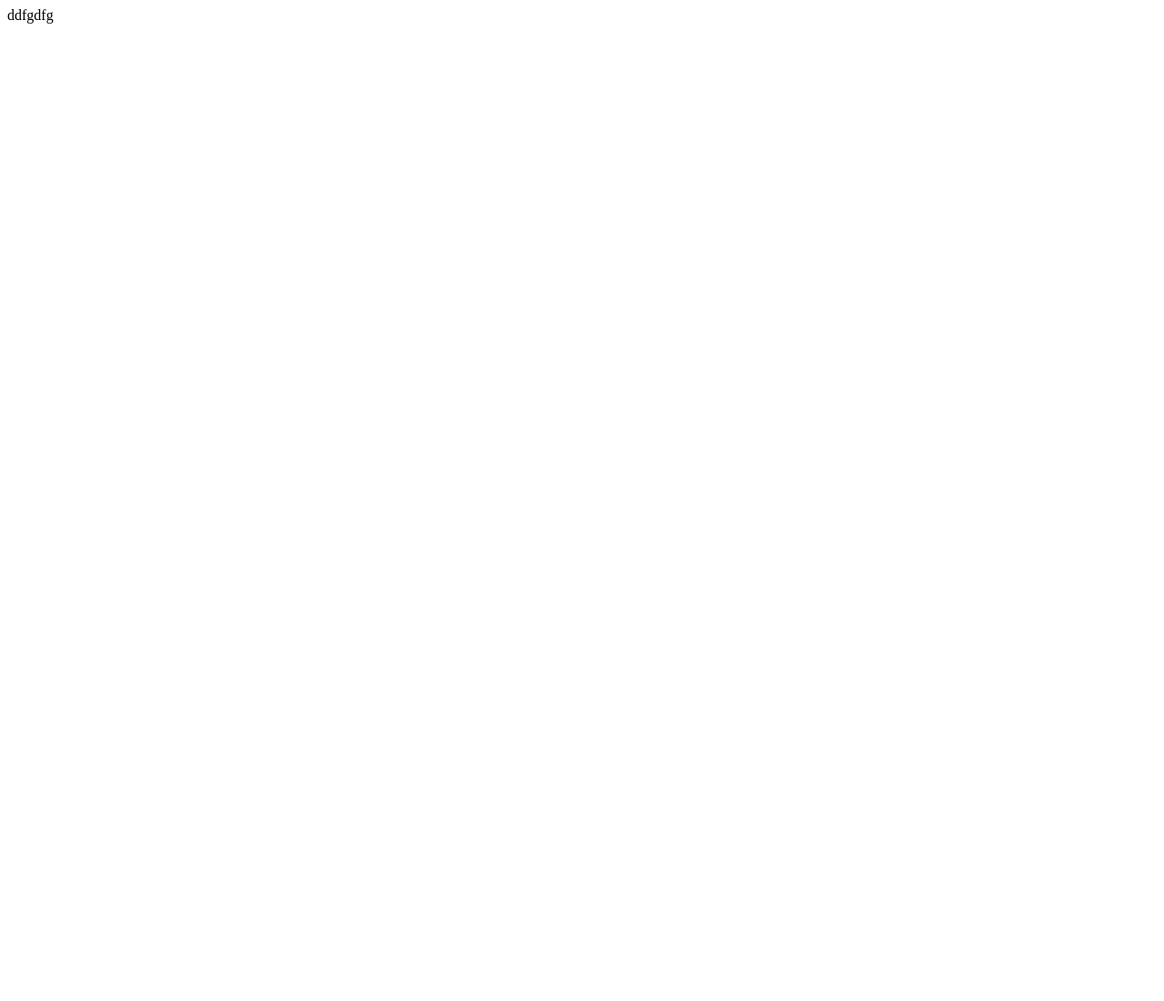
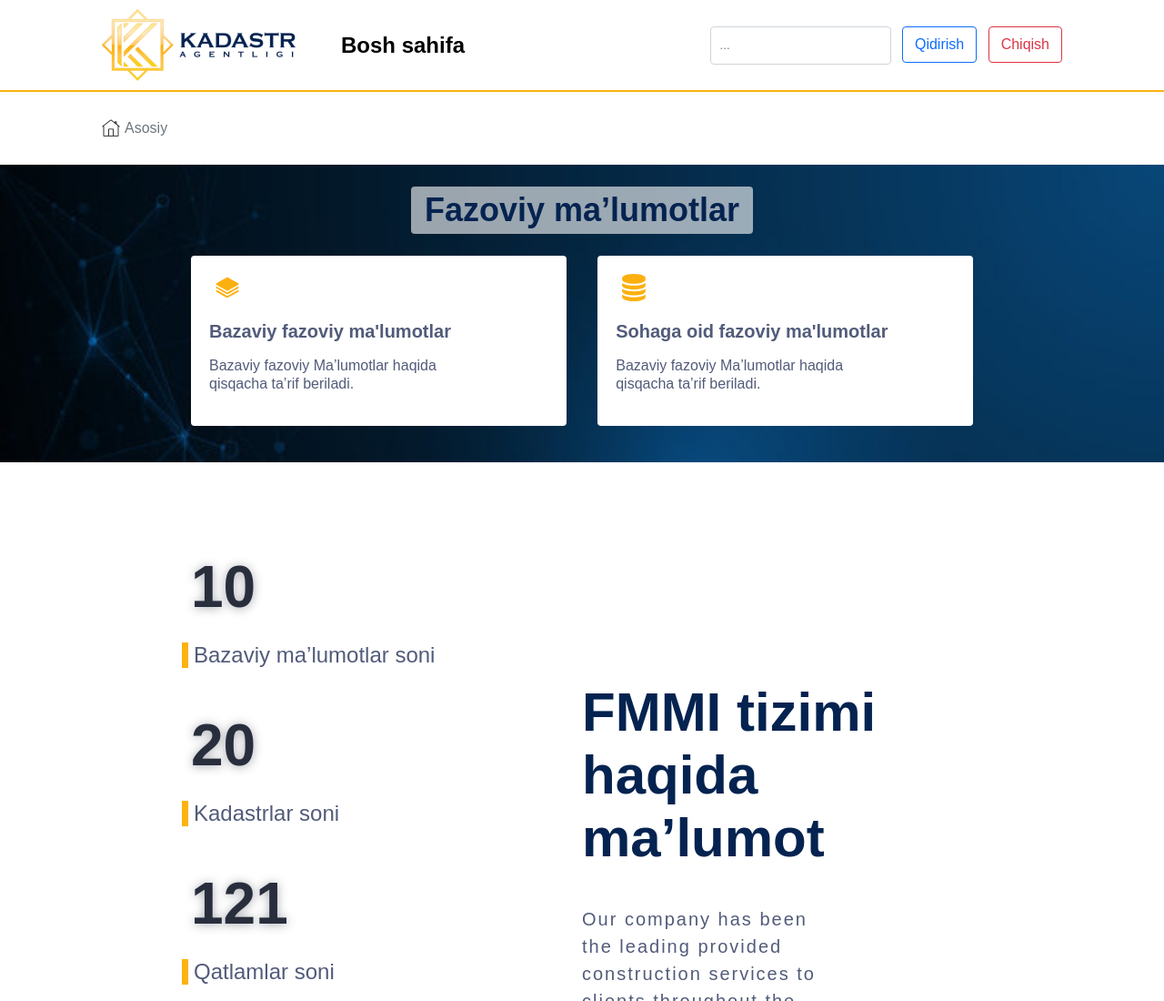
Before and after one commit to TukhtayevaRoziya/cadastre_agent, a plain HTML site: page index.html in a window 1280 px wide. Shown: the top 1100 px of the page at 91% size. Before the commit the page ends 800 px from the top, so only its background shows below. Drawn offline with Linux system fonts and the light colour scheme.

Commit message:
home almost done

```diff
--- a/index.html
+++ b/index.html
@@ -1,11 +1,106 @@
 <!DOCTYPE html>
 <html lang="en">
-<head>
-    <meta charset="UTF-8">
-    <meta name="viewport" content="width=device-width, initial-scale=1.0">
+  <head>
+    <meta charset="UTF-8" />
+    <meta name="viewport" content="width=device-width, initial-scale=1.0" />
     <title>Kadastr Agent</title>
-</head>
-<body>
-    ddfgdfg
-</body>
+    <link rel="stylesheet" href="style.css" />
+  </head>
+  <body>
+    <div class="header">
+      <div class="logo">
+        <img src="./assets/logo.png" alt="" />
+        <h1>Bosh sahifa</h1>
+      </div>
+      <div class="btn_group">
+        <input type="text" placeholder="..." />
+        <button class="btn_group_1">Qidirish</button>
+        <button>Chiqish</button>
+      </div>
+    </div>
+    <div class="breadcrumb">
+      <svg
+        xmlns="http://www.w3.org/2000/svg"
+        x="0px"
+        y="0px"
+        width="100"
+        height="100"
+        viewBox="0 0 50 50"
+      >
+        <path
+          d="M 24.962891 1.0546875 A 1.0001 1.0001 0 0 0 24.384766 1.2636719 L 1.3847656 19.210938 A 1.0005659 1.0005659 0 0 0 2.6152344 20.789062 L 4 19.708984 L 4 46 A 1.0001 1.0001 0 0 0 5 47 L 18.832031 47 A 1.0001 1.0001 0 0 0 19.158203 47 L 30.832031 47 A 1.0001 1.0001 0 0 0 31.158203 47 L 45 47 A 1.0001 1.0001 0 0 0 46 46 L 46 19.708984 L 47.384766 20.789062 A 1.0005657 1.0005657 0 1 0 48.615234 19.210938 L 41 13.269531 L 41 6 L 35 6 L 35 8.5859375 L 25.615234 1.2636719 A 1.0001 1.0001 0 0 0 24.962891 1.0546875 z M 25 3.3222656 L 44 18.148438 L 44 45 L 32 45 L 32 26 L 18 26 L 18 45 L 6 45 L 6 18.148438 L 25 3.3222656 z M 37 8 L 39 8 L 39 11.708984 L 37 10.146484 L 37 8 z M 20 28 L 30 28 L 30 45 L 20 45 L 20 28 z"
+        ></path>
+      </svg>
+      <h1>Asosiy</h1>
+    </div>
+    <div class="img_block">
+        <h1>Fazoviy ma’lumotlar</h1>
+        <div class="img_block_box_b">
+            <div class="img_block_box">
+                <svg clip-rule="evenodd" fill-rule="evenodd" stroke-linejoin="round" stroke-miterlimit="2" viewBox="0 0 24 24" xmlns="http://www.w3.org/2000/svg"><path d="m2.394 15.759s7.554 4.246 9.09 5.109c.165.093.333.132.492.132.178 0 .344-.049.484-.127 1.546-.863 9.155-5.113 9.155-5.113.246-.138.385-.393.385-.656 0-.566-.614-.934-1.116-.654 0 0-7.052 3.958-8.539 4.77-.211.115-.444.161-.722.006-1.649-.928-8.494-4.775-8.494-4.775-.502-.282-1.117.085-1.117.653 0 .262.137.517.382.655zm0-3.113s7.554 4.246 9.09 5.109c.165.093.333.132.492.132.178 0 .344-.049.484-.127 1.546-.863 9.155-5.113 9.155-5.113.246-.138.385-.393.385-.656 0-.566-.614-.934-1.116-.654 0 0-7.052 3.958-8.539 4.77-.211.115-.444.161-.722.006-1.649-.928-8.494-4.775-8.494-4.775-.502-.282-1.117.085-1.117.653 0 .262.137.517.382.655zm10.271-9.455c-.246-.128-.471-.191-.692-.191-.223 0-.443.065-.675.191l-8.884 5.005c-.276.183-.414.444-.414.698 0 .256.139.505.414.664l8.884 5.006c.221.133.447.203.678.203.223 0 .452-.065.689-.203l8.884-5.006c.295-.166.451-.421.451-.68 0-.25-.145-.503-.451-.682z" fill-rule="nonzero"/></svg>
+                <h2>Bazaviy fazoviy ma'lumotlar</h2>
+                <p>Bazaviy fazoviy Ma’lumotlar haqida qisqacha ta’rif beriladi.
+                </p>
+            </div>
+            <div class="img_block_box">
+                <?xml version="1.0" ?><svg height="1792" viewBox="0 0 1792 1792" width="1792" xmlns="http://www.w3.org/2000/svg"><path d="M896 768q237 0 443-43t325-127v170q0 69-103 128t-280 93.5-385 34.5-385-34.5-280-93.5-103-128v-170q119 84 325 127t443 43zm0 768q237 0 443-43t325-127v170q0 69-103 128t-280 93.5-385 34.5-385-34.5-280-93.5-103-128v-170q119 84 325 127t443 43zm0-384q237 0 443-43t325-127v170q0 69-103 128t-280 93.5-385 34.5-385-34.5-280-93.5-103-128v-170q119 84 325 127t443 43zm0-1152q208 0 385 34.5t280 93.5 103 128v128q0 69-103 128t-280 93.5-385 34.5-385-34.5-280-93.5-103-128v-128q0-69 103-128t280-93.5 385-34.5z"/></svg>
+                <h2>Sohaga oid fazoviy ma'lumotlar</h2>
+                <p>Bazaviy fazoviy Ma’lumotlar haqida qisqacha ta’rif beriladi.
+                </p>
+            </div>
+        </div>
+    </div>
+    <div class="main">
+        <div class="main_block1">
+            <div>
+                <h1>10</h1>
+                <p>Bazaviy ma’lumotlar soni</p>
+            </div>
+            <div>
+                <h1>20</h1>
+                <p>Kadastrlar soni</p>
+            </div>
+            <div>
+                <h1>121</h1>
+                <p>Qatlamlar soni</p>
+            </div>
+            <div>
+                <h1>1254</h1>
+                <p>Yuklanishlar Soni</p>
+            </div>
+        </div>
+        <div class="main_block2">
+<h1>FMMI tizimi haqida ma’lumot</h1>
+<p>Our company has been the leading provided construction services to clients throughout the USA since 1988.</p>
+        </div>
+    </div>
+
+    <div class="main_footer">
+<div class="main_footer_block1">
+    <div>
+        <h1>Address:</h1>
+        <p>O'zbekiston, 100097, Toshkent sh, <br>
+            Chilonzor-S, Cho'ponota ko'chasi 6 V uy</p>
+    </div>
+    <div>
+        <h1>Phone:</h1>
+        <p>+998 71 202 55 62</p>
+    </div>
+    <div>
+        <h1>Email:</h1>
+        <p>FMMI@kadastr.uz</p>
+    </div>
+    <div>
+        <img src="./assets/logo.png" alt="">
+    </div>
+</div>
+<div class="main_footer_block2">
+    <h1>Bog’lanish uchun Raqamingizni qoldiring:</h1>
+    <div>
+        <input type="tel" placeholder="Telefon raqam">
+        <button>Jo’natish</button>
+    </div>
+</div>
+    </div>
+  </body>
 </html>
--- /dev/null
+++ b/style.css
@@ -0,0 +1,224 @@
+body{
+    margin: 0;
+    font-family: sans-serif;
+
+}
+
+.header {
+  padding: 10px 112px;
+  border-bottom: 2px solid #fcb210;
+  display: flex;
+  justify-content: space-between;
+  align-items: center;
+}
+
+.logo {
+  display: flex;
+  align-items: center;
+}
+
+.logo h1 {
+  font-weight: 600;
+  font-family: sans-serif;
+  font-size: 24px;
+  margin-left: 50px;
+}
+
+.btn_group input {
+  border: 1px solid #ced4da;
+  border-radius: 4px;
+  outline: none;
+  padding: 0 10px;
+  height: 40px;
+}
+
+.btn_group button {
+  height: 40px;
+  border-radius: 4px;
+  padding: 0 13px;
+  margin-left: 8px;
+  font-family: sans-serif;
+  font-size: 16px;
+  font-weight: 400;
+  background-color: transparent;
+  outline: none;
+  cursor: pointer;
+}
+
+.btn_group_1 {
+  border: 1px solid #0d6efd;
+
+  color: #0d6efd;
+}
+.btn_group button:last-child{
+    border: 1px solid #DC3545;
+    color: #DC3545;
+}
+
+.breadcrumb {
+    display: flex;
+    align-items: center;
+    padding: 30px 112px ;
+}
+
+.breadcrumb svg{
+    width: 20px;
+    height: 20px;
+}
+
+.breadcrumb h1{
+    font-family: sans-serif;
+    color: #6C757D;
+    font-size: 16px;
+    font-weight: 400;
+    margin: 0 0 0 5px;
+}
+
+.img_block{
+    background-image: url(./assets/home_bg.jpg);
+    background-repeat: no-repeat;
+    background-size: cover;
+    color: white;
+    font-family: sans-serif;
+    display: flex;
+    flex-direction: column;
+    justify-content: center;
+    align-items: center;
+    padding-bottom: 40px;
+}
+
+.img_block_box_b{
+    display: flex;
+    justify-content: space-between;
+    width: calc(100% - 420px);
+    margin: 0 auto;
+}
+
+.img_block_box{
+    width: 48%;
+    background-color: white;
+    border-radius: 4px;
+    color: #525B7A;
+    padding: 20px;
+    box-sizing: border-box;
+}
+
+.img_block h1{
+    background-color: rgba(255, 255, 255, 0.6);
+    color: #052350;
+    padding: 5px 15px;
+    border-radius: 4px;
+    font-weight: 700;
+    font-size: 36px;
+}
+
+.img_block h2{
+    font-size: 20px;
+    font-weight: 700;
+    margin: 0;
+}
+
+.img_block svg{
+    width: 40px;
+    height: 30px;
+    fill: #FCB00F;
+    margin-bottom: 18px;
+}
+
+.img_block p{
+    font-weight: 400;
+    font-size: 16px;
+    width: 70%;
+    line-height: 20px;
+}
+
+.main{
+    display: flex;
+    justify-content: space-between;
+    padding: 100px 210px 40px;
+    align-items: center;
+}
+
+.main_block1{
+    width: 50%;
+}
+
+.main_block1 div{
+margin-bottom: 3rem;
+}
+
+.main_block1 h1{
+    color: #292E3D;
+    font-size: 64px;
+    font-weight: 600;
+    text-shadow: #292e3d69 0px 1px 11px;
+    margin: 0;
+}
+.main_block1 p{
+    color: #525B7A;
+    border-left: 7px solid #FCB210;
+    padding-left: 6px;
+    margin-left: -10px;
+    font-size: 24px;
+    font-weight: 400;
+}
+
+.main_block2{
+    width: 50%;
+}
+
+.main_block2 h1{
+    width: 90%;
+    color: rgba(5, 35, 80, 1);
+    font-size: 60px;
+    font-weight: 700;
+    font-family: sans-serif;
+    margin-top: 0;
+}
+
+
+.main_block2 p{
+    font-weight: 400;
+    font-size: 20px;
+    line-height: 30px;
+    width: 60%;
+    color: #525B7A;
+    letter-spacing: 2px;
+}
+
+.main_footer{
+    padding: 50px 210px 80px;
+    background-color: #F6F8F7;
+    display: flex;
+    justify-content: space-between;
+}
+.main_footer_block1 div{
+    display: flex;
+    align-items: flex-start;
+    margin-bottom: 3rem;
+}
+
+.main_footer_block1 div h1{
+    color: #052350;
+    margin: 0;
+    font-size: 20px;
+    font-weight: 600;
+    letter-spacing: .5px;
+    text-transform: uppercase;
+}
+
+.main_footer_block1 div p{
+    font-size: 20px;
+    font-weight: 400;
+    margin: 0;
+    margin-left: 1rem;
+    color: #292E3D;
+    letter-spacing: 1px;
+}
+
+.main_footer_block2{
+width: 40%;
+}
+.main_block2 h2{
+    color: #052350;
+}
```
Also changed, not shown: assets/home_bg.jpg (added), assets/logo.png (added).
